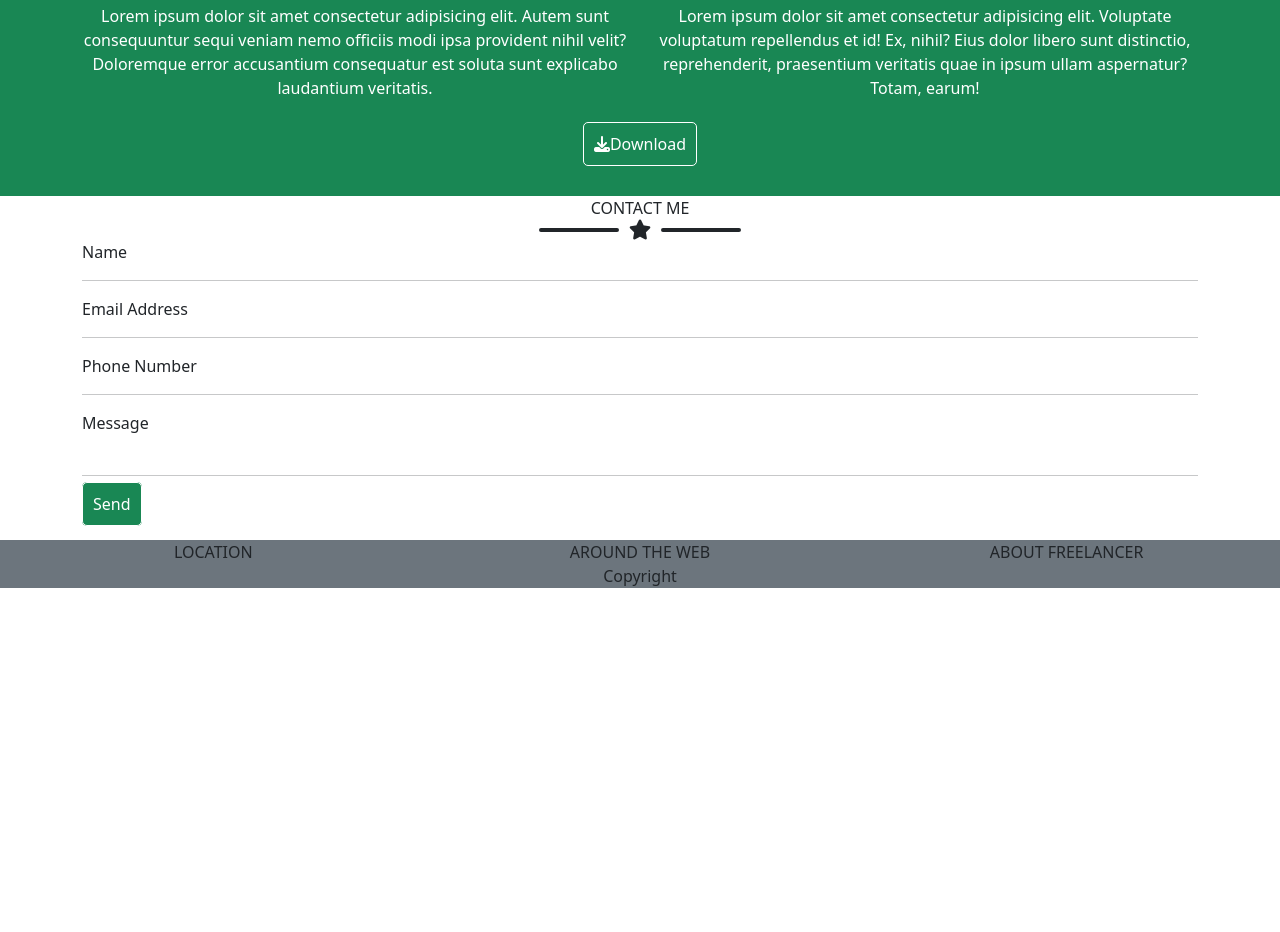
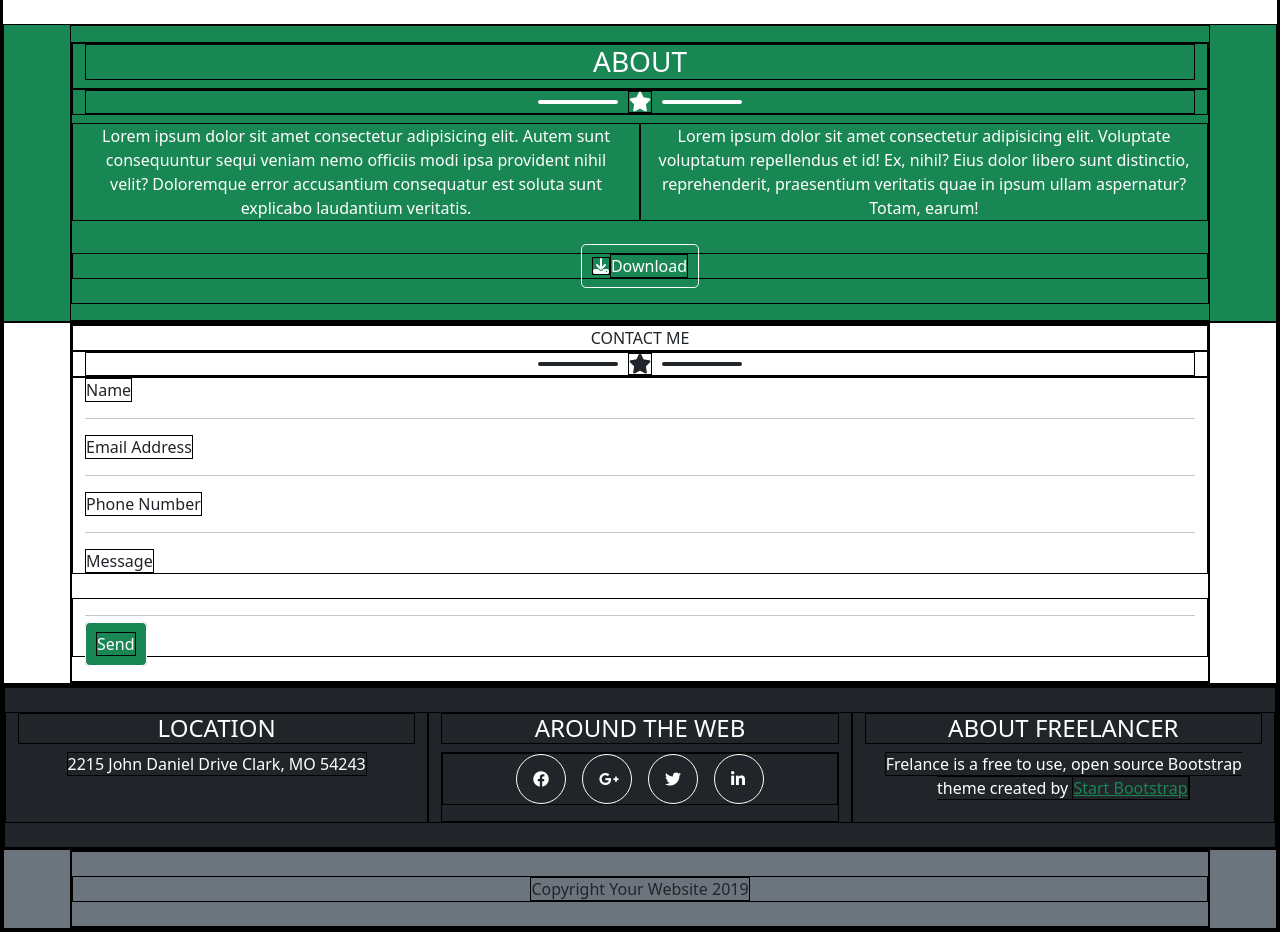
Before and after one commit to info-mic-info/html-css-bootstrap-freelancer, a plain HTML site: page index.html in a window 1280 px wide. Shown: the part 1392-2324 px from the top of the page. Before the commit the page ends 1980 px from the top, so only its background shows below. Drawn offline with nearby package versions, Linux system fonts and the light colour scheme.

Commit message:
Complete

```diff
--- a/css/style.css
+++ b/css/style.css
@@ -2,12 +2,13 @@
  padding: 0;
  margin: 0;
  box-sizing: border-box;
- /* border: solid 1px black; */
+ border: solid 1px black;
 }
 
 
 
 Header{
+    height: 50px;
     position: fixed;
     right: 0%;
     top:0;
@@ -49,3 +50,34 @@ font-size: 90%;
     color: white;
     padding: 10px;
 }
+
+.my-icon i {
+    border: 1px;
+    border-radius: 100%;
+
+}
+
+
+.my-icon ul{
+    list-style-type: none;
+    padding-left: 0;
+
+
+}
+
+.my-circle{
+    border-radius: 100%;
+    border: 1px solid white;
+    width: 50px;
+    height: 50px;
+    position:relative;
+
+}
+
+.my-icon i {
+    color: white;
+      display: table-cell;
+      vertical-align: middle;
+      text-align: center;
+      text-decoration: none;
+}
--- a/index.html
+++ b/index.html
@@ -48,19 +48,19 @@
     <main>
 
         <!-- jumbotron -->
-        <section class="container-fluid bg-success text-white text-center mt-3">
+        <section class="container-fluid bg-success text-white text-center mt-5">
             <div class="row">
                 <div class="col-12 col-md">
                     <div class="content">
 
-                        <div class="img-jumbo">
+                        <div class="img-jumbo p-3">
                             <img src="./img/avatar.svg" alt="">
                         </div>
 
                         <h1>STAR BOOTSTRAP</h1>
 
                         <!-- star -->
-                        <div class="star d-flex justify-content-center align-items-center">
+                        <div class="star d-flex justify-content-center align-items-center my-3">
                             <div class="line"></div>
                             <i class="fa-solid fa-star"></i>
                             <div class="line"></div>
@@ -70,23 +70,6 @@
                     </div>
                 </div>
 
-
-
-                <!-- <div class="col-12">
-                    <div class="content">
-
-                    </div>
-                </div>
-                <div class="col-12">
-                    <div class="content">
-
-                    </div>
-                </div>
-                <div class="col-12">
-                    <div class="content">
-
-                    </div>
-                </div> -->
             </div>
         </section>
 
@@ -232,16 +215,32 @@
     </main>
 
     <footer>
-        <div class="container-fluid bg-secondary text-center">
+        <div class="container-fluid bg-dark text-center text-white">
+
+
             <div class="row">
-                <div class="col-12 col-md-4">
-                    LOCATION
+                <div class="col-12 col-md-4 my-4">
+                    <h4>LOCATION</h4>
+                    <span>2215 John Daniel Drive Clark, MO 54243</span>
                 </div>
-                <div class="col-12 col-md-4">
-                    AROUND THE WEB
+
+                <div class="col-12 col-md-4 my-4">
+                    <h4>AROUND THE WEB</h4>
+                    <div class="my-icon ">
+                        <ul class="d-flex justify-content-center">
+                            <li class="my-circle p-3 mx-2"><i class="fa-brands fa-facebook"></i></li>
+                            <li class="my-circle p-3 mx-2"><i class="fa-brands fa-google-plus-g"></i> </li>
+                            <li class="my-circle p-3 mx-2"><i class="fa-brands fa-twitter"></i> </li>
+                            <li class="my-circle p-3 mx-2"><i class="fa-brands fa-linkedin-in"></i></li>
+                        </ul>
+                    </div>
                 </div>
-                <div class="col-12 col-md-4">
-                    ABOUT FREELANCER
+
+
+                <div class="col-12 col-md-4 my-4">
+                    <h4> ABOUT FREELANCER</h4>
+                    <span>Frelance is a free to use, open source Bootstrap theme created by <a class="text-success"
+                            href="">Start Bootstrap</a></span>
                 </div>
             </div>
         </div>
@@ -250,8 +249,8 @@
         <div class="container-fluid bg-secondary text-center">
             <div class="container text-center">
                 <div class="row">
-                    <div class="col-12">
-                        Copyright
+                    <div class="col-12 my-4">
+                        <span>Copyright Your Website 2019</span>
                     </div>
 
                 </div>
```
